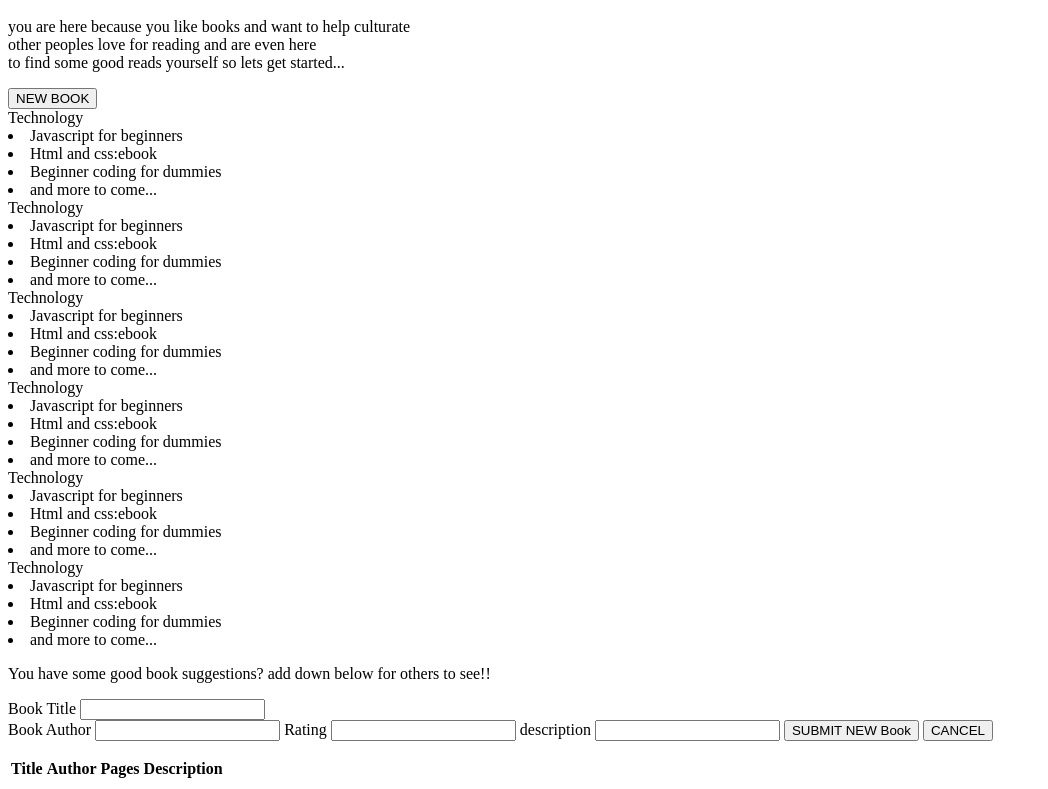
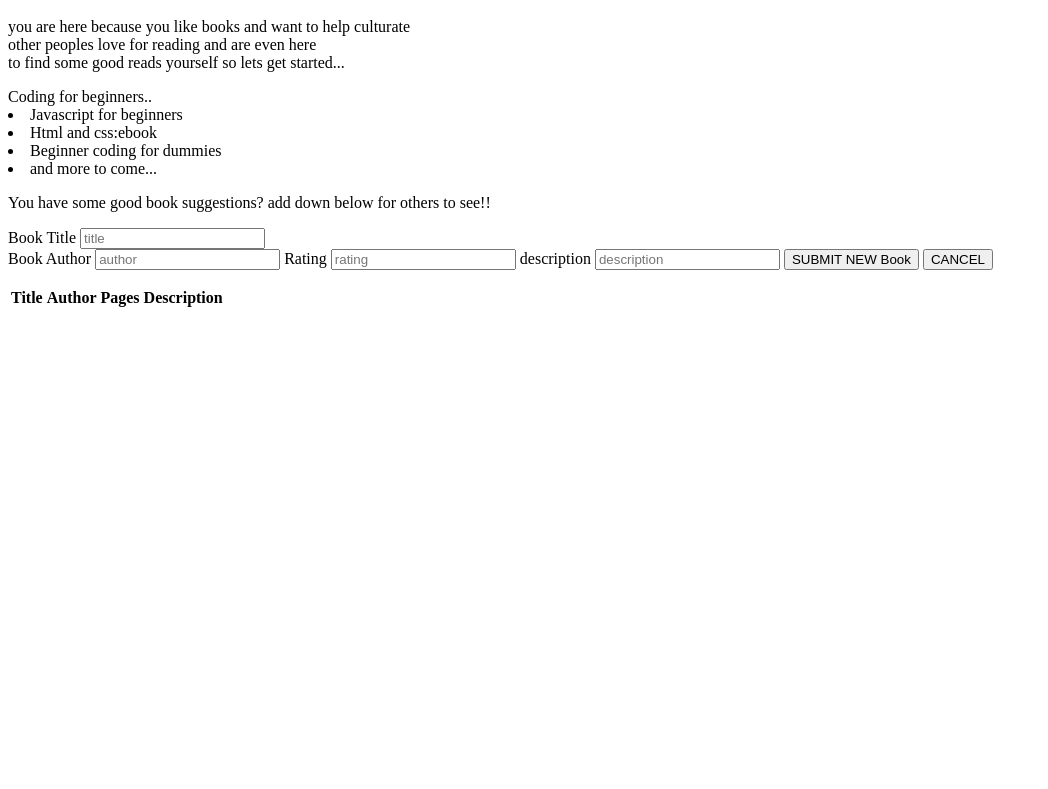
Before and after one commit to lexifoster-code/library-app, a plain HTML site: page bookCollection.html in a window 1280 px wide. Shown: the part 48-837 px from the top of the page, without its empty margins (0-1048 px from the left). After the commit the page ends 800 px from the top, so only its background shows below. Drawn offline with Linux system fonts and the light colour scheme.

Commit message:
local storage, reset from, addbook

```diff
--- a/bookCollection.html
+++ b/bookCollection.html
@@ -11,72 +11,31 @@
         other peoples love for reading and are even here <br>
         to find some good reads yourself so lets get started...</p>
 
-<button class ="book-btn">NEW BOOK</button>
-
         <div class="Coding">
-        <section >Technology</section>
+        <section >Coding for beginners..</section>
         <li>Javascript for beginners </li>
         <li>Html and css:ebook</li>
         <li>Beginner coding for dummies </li>
         <li>and more to come...</li>
         </div>
 
-        <div class="Sci-Fi">
-            <section >Technology</section>
-            <li>Javascript for beginners </li>
-            <li>Html and css:ebook</li>
-            <li>Beginner coding for dummies </li>
-            <li>and more to come...</li>
-            </div>
-
-            <div class="Fantasy">
-                <section >Technology</section>
-                <li>Javascript for beginners </li>
-                <li>Html and css:ebook</li>
-                <li>Beginner coding for dummies </li>
-                <li>and more to come...</li>
-                </div>
-
-                <div class="technology">
-                    <section >Technology</section>
-                    <li>Javascript for beginners </li>
-                    <li>Html and css:ebook</li>
-                    <li>Beginner coding for dummies </li>
-                    <li>and more to come...</li>
-                    </div>
-
-                    <div class="technology">
-                        <section >Technology</section>
-                        <li>Javascript for beginners </li>
-                        <li>Html and css:ebook</li>
-                        <li>Beginner coding for dummies </li>
-                        <li>and more to come...</li>
-                        </div>
-
-                        <div class="technology">
-                            <section >Technology</section>
-                            <li>Javascript for beginners </li>
-                            <li>Html and css:ebook</li>
-                            <li>Beginner coding for dummies </li>
-                            <li>and more to come...</li>
-                            </div>
-
         <div class ="user input section">
         <p> You have some good book suggestions? add down below for others to see!!</p>
         <form>
             <div>
             <label for="Book Title">Book Title</label>
-            <input type="text">
+            <input type="text" id="title" placeholder="title">
         </div>
         <div>
             <label for ="Book Author">Book Author</label>
-            <input type="text">
+            <input type="text"id="author" placeholder="author">
 
             <label for="rating">Rating</label>
-            <input type="text">
+            <input type="text"id="rating" placeholder="rating">
 
             <label for="description">description</label>
-                <input type="text">
+                <input type="text"id="description" placeholder="description">
+
 <button class = "submit-btn">SUBMIT NEW Book</button>
 <button class = "cancel-btn">CANCEL</button>
         </div>
@@ -92,7 +51,6 @@
                 </tr>
             </thead>
             <tbody id="book-list"></tbody>
-            </thead>
         </table>
         </div>
 </body>
```
Also changed, not shown: library.js (+39 -12 lines).
